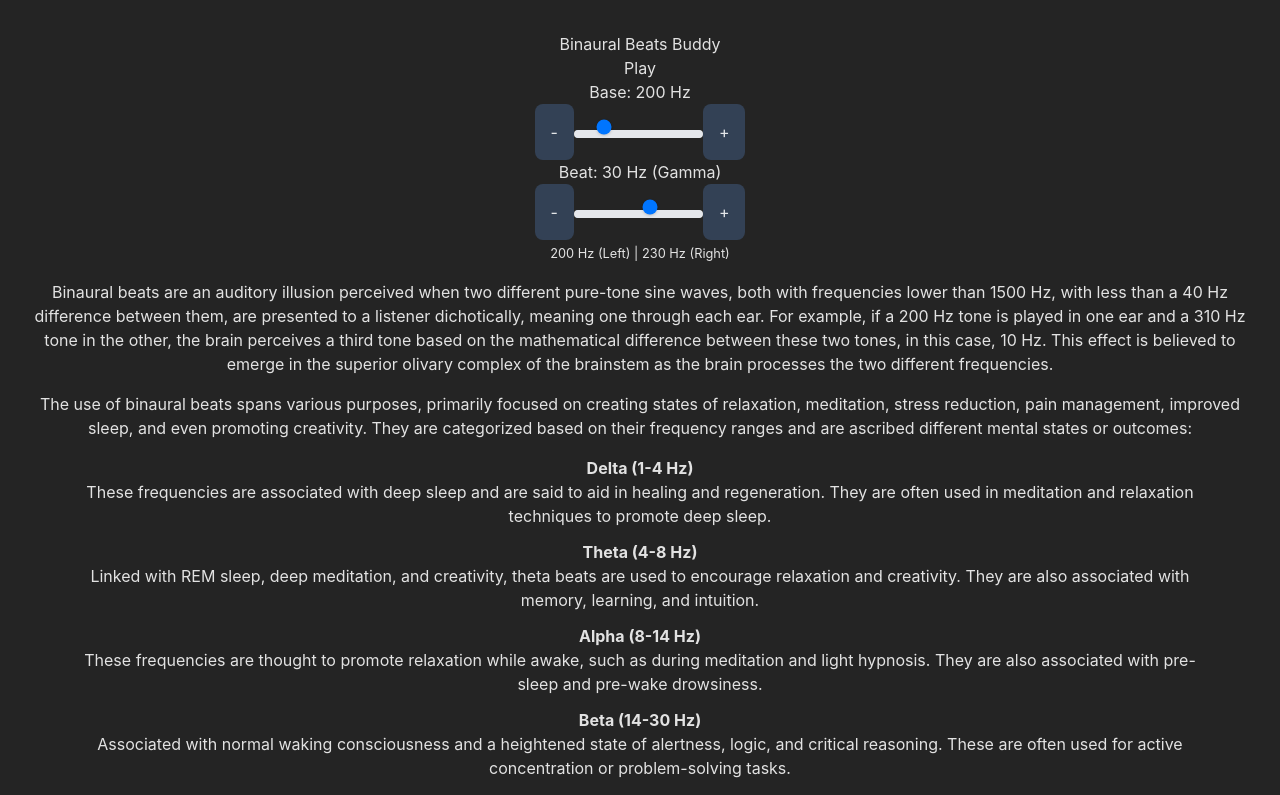
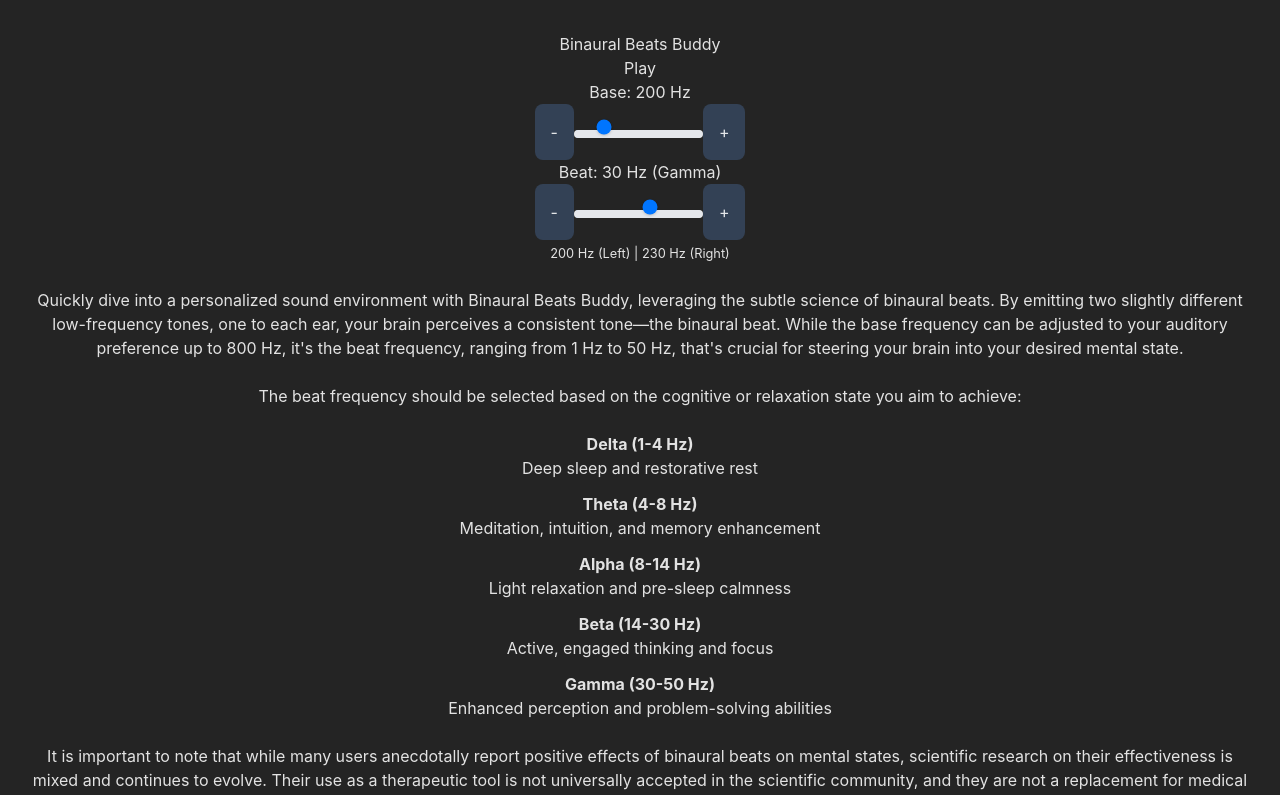
Before and after one commit to kurtisgrant/binaural-beats-buddy, a React (Vite) app: page / in a window 1280 px wide. Shown: the top 795 px of the page. Built offline with nearby package versions, Linux system fonts and the light colour scheme.

Commit message:
Update info

```diff
--- a/src/App.css
+++ b/src/App.css
@@ -6,7 +6,7 @@
 }
 
 .info p {
-  @apply my-4
+  @apply my-6
 }
 
 .info ol {
--- a/src/App.tsx
+++ b/src/App.tsx
@@ -57,69 +57,46 @@ function App() {
       </div>
       <div className="info my-12">
         <p>
-          Binaural beats are an auditory illusion perceived when two different
-          pure-tone sine waves, both with frequencies lower than 1500 Hz, with
-          less than a 40 Hz difference between them, are presented to a listener
-          dichotically, meaning one through each ear. For example, if a 200 Hz
-          tone is played in one ear and a 310 Hz tone in the other, the brain
-          perceives a third tone based on the mathematical difference between
-          these two tones, in this case, 10 Hz. This effect is believed to
-          emerge in the superior olivary complex of the brainstem as the brain
-          processes the two different frequencies.
+        Quickly dive into a personalized sound environment with Binaural Beats Buddy, leveraging the subtle science of binaural beats. By emitting two slightly different low-frequency tones, one to each ear, your brain perceives a consistent tone—the binaural beat. While the base frequency can be adjusted to your auditory preference up to 800 Hz, it's the beat frequency, ranging from 1 Hz to 50 Hz, that's crucial for steering your brain into your desired mental state.
         </p>
 
         <p>
-          The use of binaural beats spans various purposes, primarily focused on
-          creating states of relaxation, meditation, stress reduction, pain
-          management, improved sleep, and even promoting creativity. They are
-          categorized based on their frequency ranges and are ascribed different
-          mental states or outcomes:
+        The beat frequency should be selected based on the cognitive or relaxation state you aim to achieve:
         </p>
 
         <ol>
           <li>
             <b>Delta (1-4 Hz)</b>
             <br />
-            These frequencies are associated with deep sleep and are said to aid
-            in healing and regeneration. They are often used in meditation and
-            relaxation techniques to promote deep sleep.
+            Deep sleep and restorative rest
           </li>
 
           <li>
             <b>Theta (4-8 Hz)</b>
             <br />
-            Linked with REM sleep, deep meditation, and creativity, theta beats
-            are used to encourage relaxation and creativity. They are also
-            associated with memory, learning, and intuition.
+            Meditation, intuition, and memory enhancement
           </li>
 
           <li>
             <b>Alpha (8-14 Hz)</b>
             <br />
-            These frequencies are thought to promote relaxation while awake,
-            such as during meditation and light hypnosis. They are also
-            associated with pre-sleep and pre-wake drowsiness.
+            Light relaxation and pre-sleep calmness
           </li>
 
           <li>
             <b>Beta (14-30 Hz)</b>
             <br />
-            Associated with normal waking consciousness and a heightened state
-            of alertness, logic, and critical reasoning. These are often used
-            for active concentration or problem-solving tasks.
+            Active, engaged thinking and focus
           </li>
 
           <li>
             <b>Gamma (30-50 Hz)</b>
             <br />
-            These are the fastest binaural beats and are associated with peak
-            concentration and high levels of cognitive functioning.
-            Neuroscientists believe they are involved in higher mental activity,
-            including perception and consciousness.
+            Enhanced perception and problem-solving abilities
           </li>
         </ol>
 
-        <p>
+        <p className="py-12">
           It is important to note that while many users anecdotally report
           positive effects of binaural beats on mental states, scientific
           research on their effectiveness is mixed and continues to evolve.
```
